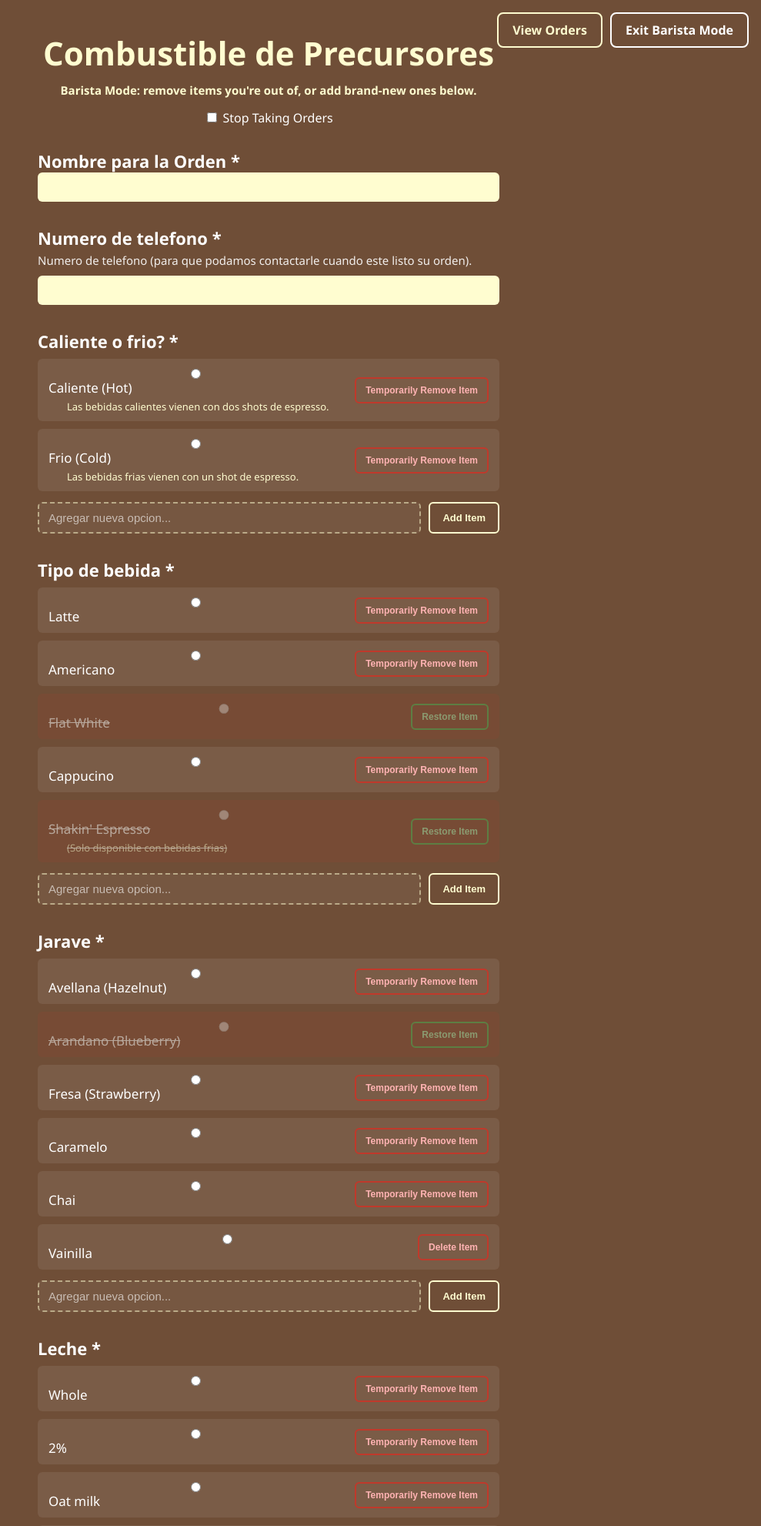
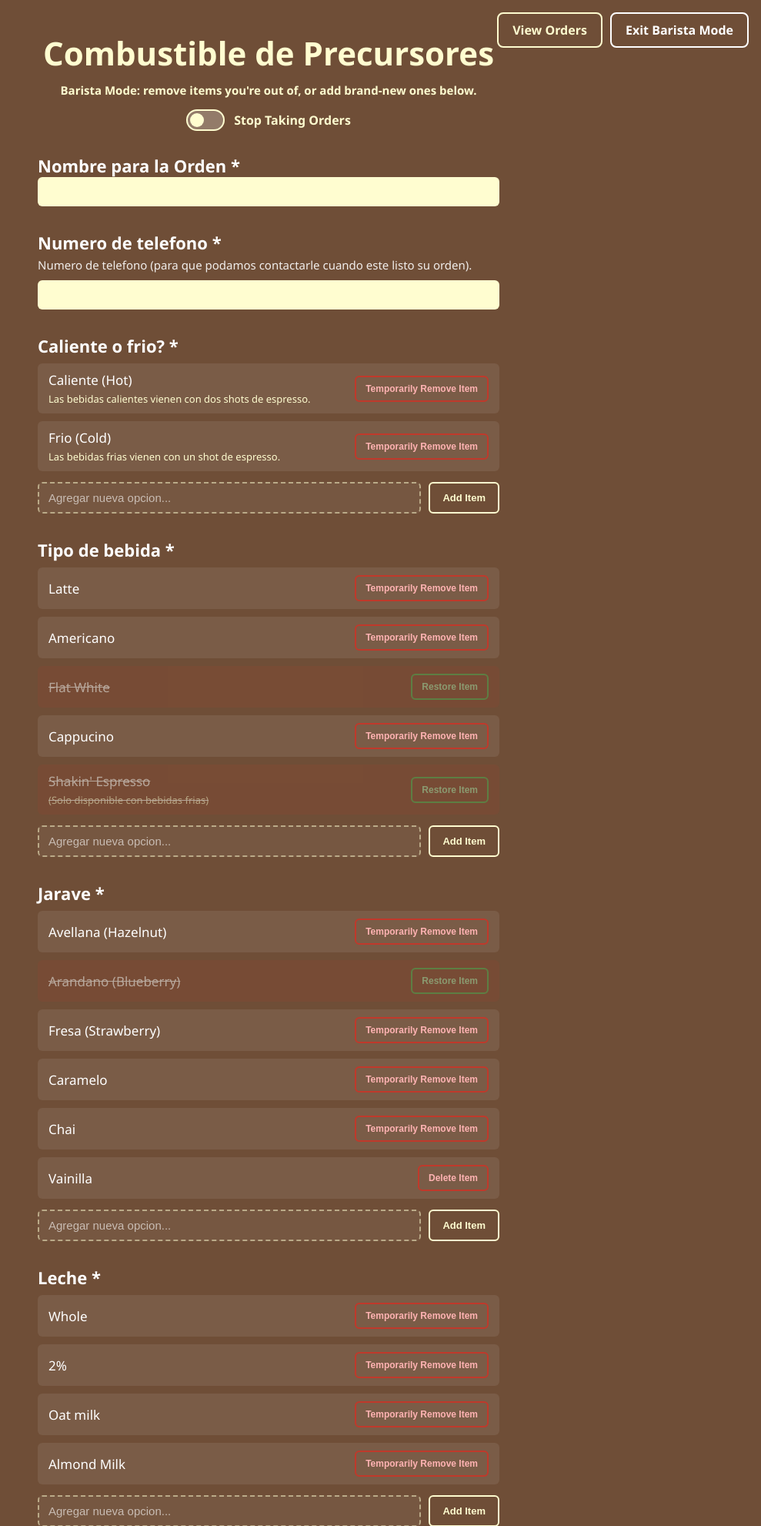
Before and after one commit to MXD12KJ/Combustible_De_Precursores, a Flask app: page / in a window 1280 px wide. Shown: the top 1982 px of the page at 77% size, without its empty margins (291-1280 px from the left). Run offline with Flask 3, Linux system fonts and the light colour scheme; the visitor is signed in with stand-in values (Sample User, id 1).

Commit message:
Update style.css
Part of changes needed for these issues:

pick Americano and the milk section grays out and stops being required. Click any option and the whole box turns white with black text (not just a tiny dot). And in barista mode, flip "Stop Taking Orders" (with a confirmation before it actually closes) and customers instantly see your coffee cup image with the apology message instead of the order form — flip it back and orders resume immediately, no confirmation needed.

Other changes done on btn hover and option label are the following:

the radio/checkbox input is still there and fully functional (still tabbable with a keyboard, still toggled by clicking anywhere on the option, still what the browser actually submits) — it's just made invisible using a standard "visually hidden but accessible" technique, rather than display: none (which would break keyboard navigation entirely). The whitebackground + black text is now the only visible signal of selection, exactly as you wanted.

```diff
--- a/static/style.css
+++ b/static/style.css
@@ -129,10 +129,19 @@
   flex-direction: column;
   cursor: pointer;
   flex: 1;
+  position: relative;
 }
 
 .option-label input {
-    margin-right: 8px;
+  position: absolute;
+  opacity: 0;
+  width: 1px;
+  height: 1px;
+  margin: -1px;
+  padding: 0;
+  overflow: hidden;
+  white-space: nowrap;
+  border: 0;
 }
 
 .option-note {
@@ -140,7 +149,7 @@
     font-weight: normal;
     color: #FFFDD0;
     margin-top: 4px;
-    margin-left: 24px;
+    margin-left: 0;
 }
 
 .option-row.option-disabled {
@@ -223,6 +232,103 @@
 
 .add-item-btn:hover {
     background-color: rgba(255, 253, 208, 0.15);
+}
+
+/* ---------- Selected option: whole row turns white, not just the dot ---------- */
+.option-row.selected-option {
+  background-color: #FFFFFF;
+}
+
+.option-row.selected-option .option-label {
+  color: #000000;
+}
+
+.option-row.selected-option .option-note {
+  color: #6F4E37;
+}
+
+/* ---------- Barista: Stop Taking Orders toggle switch ---------- */
+.store-status-control {
+  display: flex;
+  align-items: center;
+  justify-content: center;
+  gap: 12px;
+  margin-top: 14px;
+}
+
+.toggle-switch {
+  position: relative;
+  display: inline-block;
+  width: 50px;
+  height: 28px;
+  flex-shrink: 0;
+}
+
+.toggle-switch input {
+  opacity: 0;
+  width: 0;
+  height: 0;
+}
+
+.toggle-slider {
+  position: absolute;
+  cursor: pointer;
+  top: 0;
+  left: 0;
+  right: 0;
+  bottom: 0;
+  background-color: rgba(255, 255, 255, 0.25);
+  border: 2px solid #FFFDD0;
+  border-radius: 28px;
+  transition: background-color 0.2s;
+}
+
+.toggle-slider::before {
+  content: "";
+  position: absolute;
+  height: 18px;
+  width: 18px;
+  left: 3px;
+  bottom: 3px;
+  background-color: #FFFDD0;
+  border-radius: 50%;
+  transition: transform 0.2s;
+}
+
+.toggle-switch input:checked + .toggle-slider {
+  background-color: #C0392B;
+}
+
+.toggle-switch input:checked + .toggle-slider::before {
+  transform: translateX(22px);
+}
+
+.toggle-label {
+  font-weight: bold;
+  font-size: 16px;
+  color: #FFFDD0;
+}
+
+/* ---------- Customer-facing "not taking orders" message ---------- */
+.closed-message-container {
+  max-width: 500px;
+  margin: 100px auto;
+  padding: 0 20px;
+  text-align: center;
+}
+
+.closed-image {
+  max-width: 220px;
+  width: 100%;
+  height: auto;
+  margin-bottom: 24px;
+  border-radius: 8px;
+}
+
+.closed-text {
+  font-size: 24px;
+  font-weight: bold;
+  color: #FFFDD0;
 }
 
 .word-count {
```
Lines whose indentation alone changed are shown as unchanged.
